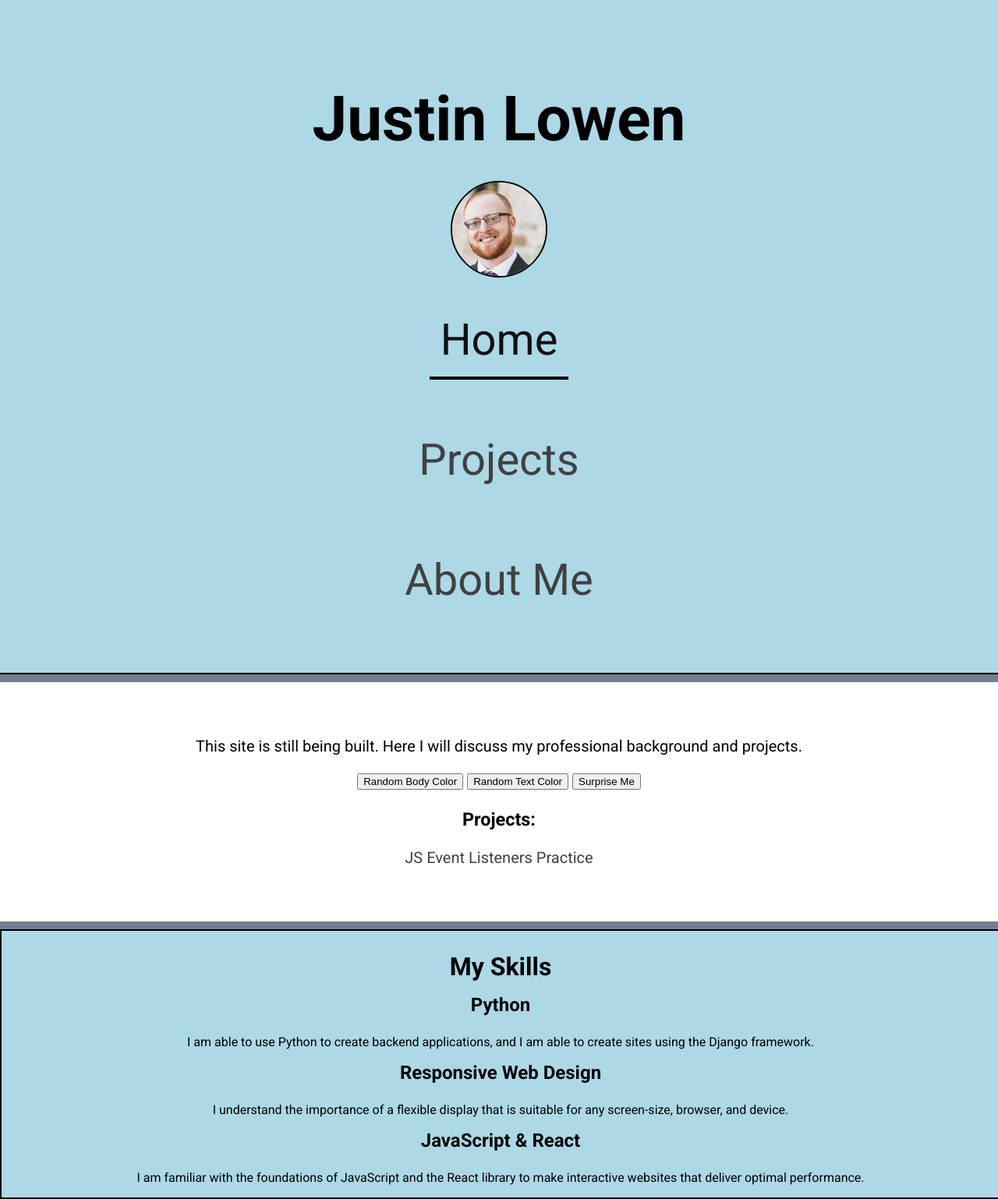
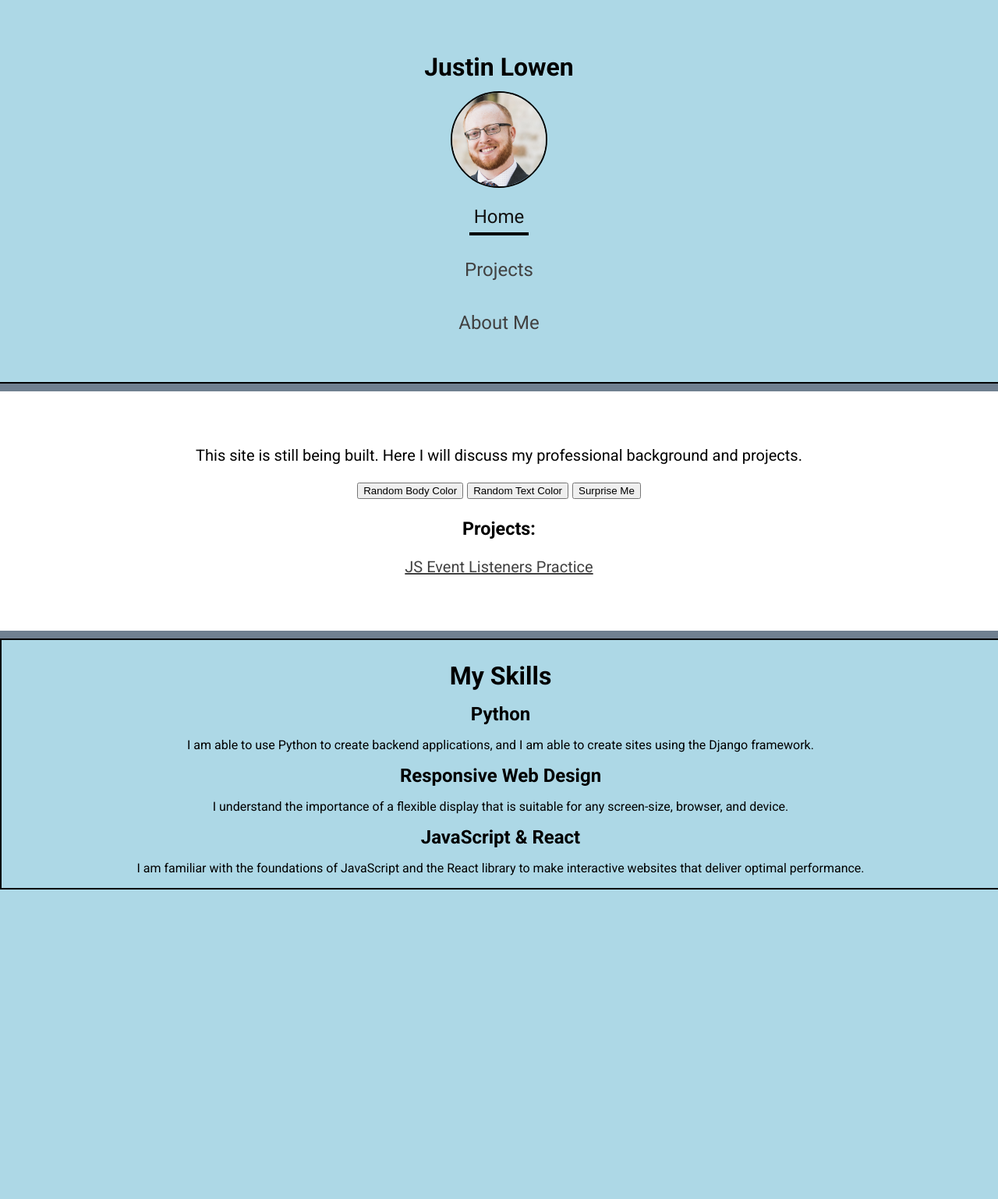
Before and after one commit to JLowe-N/JLowenPortfolioSite, a Django app: page / in a window 1280 px wide. Shown: the whole page at 78% size. After the commit the page ends 1141 px from the top, so only its background shows below. Run offline with Django 3.2, Linux system fonts and the light colour scheme.

Commit message:
Resized header font for a better fit

```diff
--- a/portfolioapp/static/portfolioapp/css/style.css
+++ b/portfolioapp/static/portfolioapp/css/style.css
@@ -56,11 +56,11 @@
 
 .title {
     margin-bottom: 0.4em;
-    font-size: 5rem;
+    font-size: 2rem;
 }
 
 .logo {
-    width: 50%;
+    width: 90%;
     margin-bottom: 0.25em;
 }
 
@@ -74,13 +74,13 @@
 }
 
 a {
-    text-decoration: none;
     color: #414141;
 }
 
 .link {
+    text-decoration: none;
     margin: 0.5em;
-    font-size: 3.5rem;
+    font-size: 1.5rem;
     padding: 0.25em;
     border-bottom: 4px solid transparent;
 
@@ -141,6 +141,7 @@
 .skill-subtitle {
     font-size: 1.5rem;
     margin-top: 0;
+    margin-bottom: 0.25em;
 }
 
 .skill-text {
```
